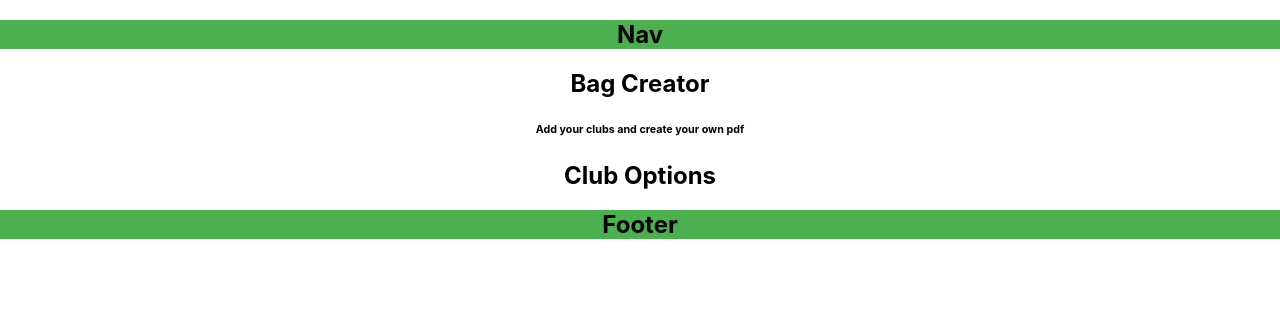
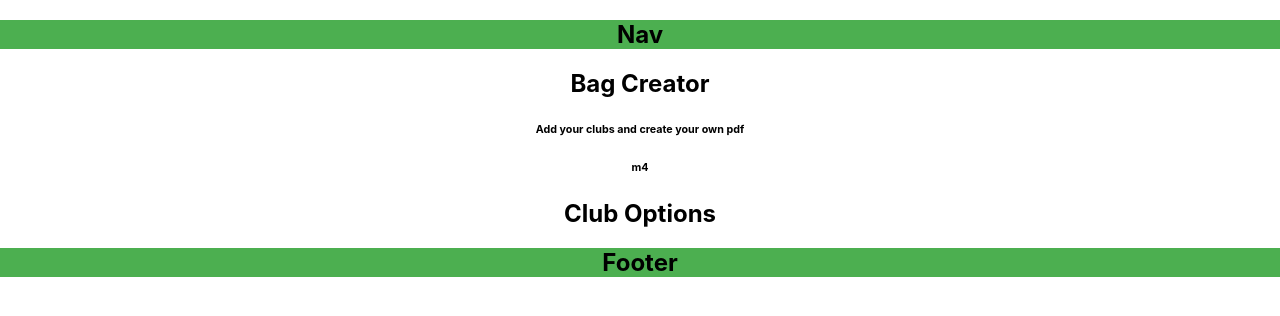
Before and after one commit to poplockndrop1t/golfBuddy, a React (Create React App) app: page / in a window 1280 px wide. Shown: the top 316 px of the page. Built offline with nearby package versions, Linux system fonts and the light colour scheme.

Commit message:
Pass bag down to bag creator

```diff
--- a/src/App.js
+++ b/src/App.js
@@ -9,7 +9,7 @@ class App extends React.Component {
   constructor(props) {
     super(props);
     this.state = {
-      driver: '',
+      driver: 'm4',
       threeWood: '',
       gapWood: '',
       irons: '',
--- a/src/BagCreator/BagCreator.js
+++ b/src/BagCreator/BagCreator.js
@@ -2,11 +2,12 @@ import React from 'react';
 import ClubOptions from './ClubOptions/ClubOptions.js';
 import './BagCreator.css';
 
-function BagCreator() {
+function BagCreator({ bag }) {
   return (
     <div className="bagCreatorContainer">
       <h2>Bag Creator</h2>
       <h6>Add your clubs and create your own pdf</h6>
+      <h6>{ bag.driver }</h6>
       <ClubOptions />
     </div>
   )
```
